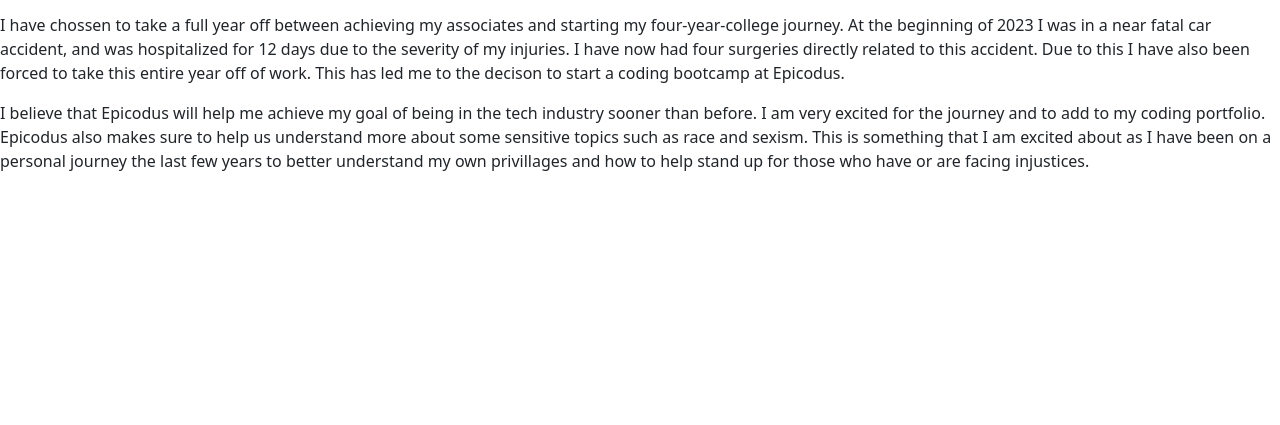
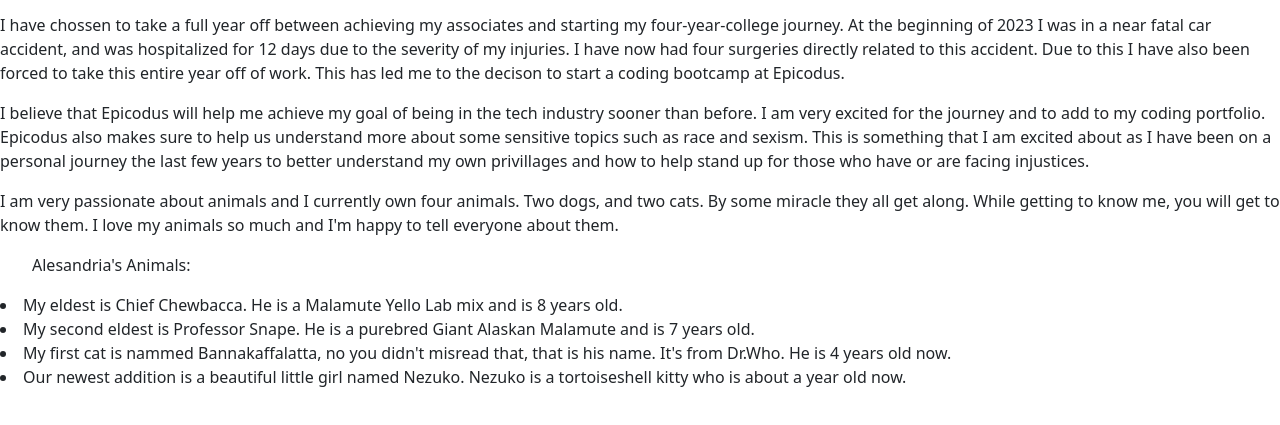
Before and after one commit to ThatAltGirlAlesandria/DarkMode, a plain HTML site: page index.html in a window 1280 px wide. Shown: the part 177-602 px from the top of the page. Drawn offline with Linux system fonts and the light colour scheme.

Commit message:
column still not working properly, added animal section.

```diff
--- a/index.html
+++ b/index.html
@@ -15,5 +15,13 @@
 
     <p class="column">I believe that Epicodus will help me achieve my goal of being in the tech industry sooner than before. I am very excited for the journey and to add to my coding portfolio. Epicodus also makes sure to help us understand more about some sensitive topics such as race and sexism. This is something that I am excited about as I have been on a personal journey the last few years to better understand my own privillages and how to help stand up for those who have or are facing injustices.</p>
   </div>
+  <div>
+    <P>I am very passionate about animals and I currently own four animals. Two dogs, and two cats. By some miracle they all get along. While getting to know me, you will get to know them. I love my animals so much and I'm happy to tell everyone about them.</P>
+    <ul>Alesandria's Animals:</ul>
+      <li>My eldest is Chief Chewbacca. He is a Malamute Yello Lab mix and is 8 years old.</li>
+      <li>My second eldest is Professor Snape. He is a purebred Giant Alaskan Malamute and is 7 years old.</li>
+      <li>My first cat is nammed Bannakaffalatta, no you didn't misread that, that is his name. It's from Dr.Who. He is 4 years old now.</li>
+      <li>Our newest addition is a beautiful little girl named Nezuko. Nezuko is a tortoiseshell kitty who is about a year old now.</li>
+  </div>
 </body>
 </html>
```
